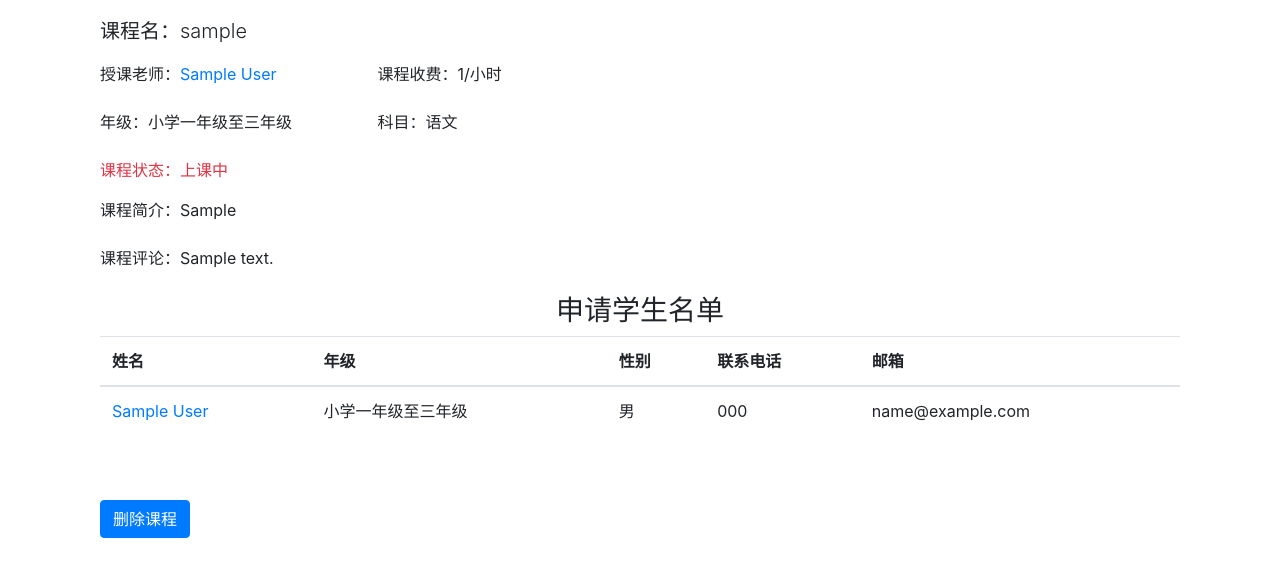
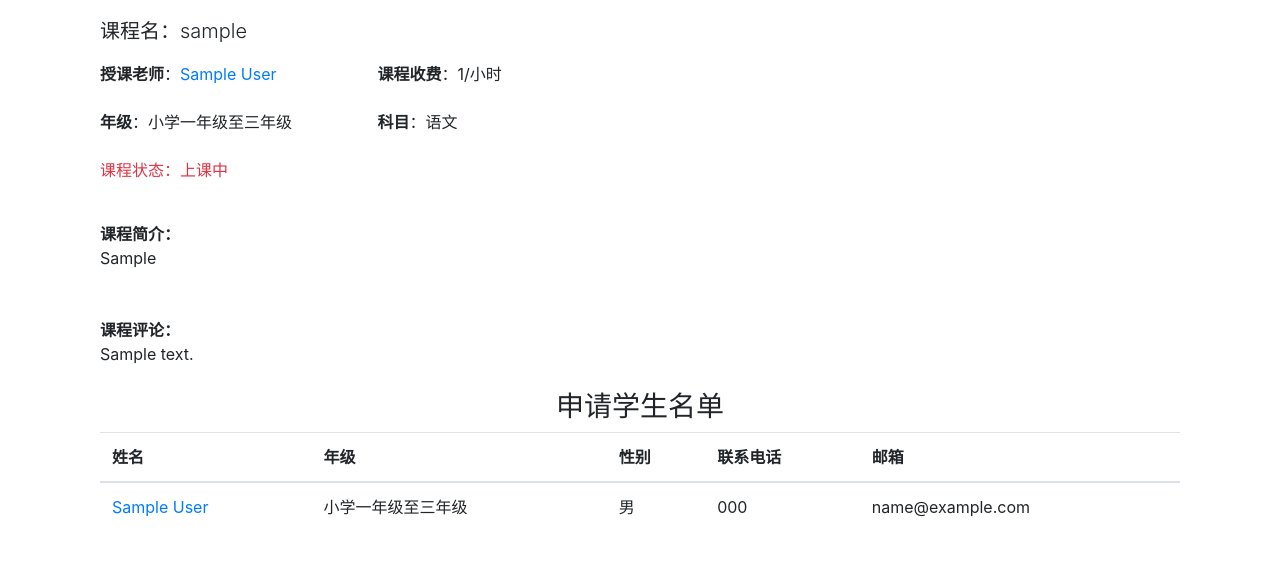
Before and after one commit to ctr-226/Group4, a Django app: page /course/detail_course/1/ in a window 1280 px wide. Shown: the part 66-646 px from the top of the page. Run offline with Django 3.2, Linux system fonts and the light colour scheme; a user stored in the database is signed in; tables that the repository leaves empty hold one stand-in row (values such as "Sample post"); some libraries are stand-ins or nearby versions.

Commit message:
detail.html小修改

```diff
--- a/Tutor_system_group4/Course/views.py
+++ b/Tutor_system_group4/Course/views.py
@@ -147,18 +147,6 @@ def delete_course(request, coursedetail_id):
         return HttpResponse("该课程已匹配完成，不可删除")
 
 
-# 课程的删除
-# 根据博客的教程，该功能还可以在安全性上进行一些改进
-@login_required(login_url='/user/login/')
-def delete_course(request, coursedetail_id):
-    course = CourseDetail.objects.get(id=coursedetail_id)
-    if course.state_match == 0:
-        course.delete()
-        return redirect('Course:manage_course')
-    else:
-        return HttpResponse("该课程已匹配完成，不可删除")
-
-
 # 课程管理
 # 学生和老师共同使用这个视图函数
 @login_required(login_url='/user/login/')
--- a/Tutor_system_group4/templates/Course/detail.html
+++ b/Tutor_system_group4/templates/Course/detail.html
@@ -9,20 +9,20 @@
     <div class="container mt-3 content">
 
         <div class="col-md-12">
-            <p class="lead">课程名：{{ course.nick_name }}</p>
+            <p class="lead"><b>课程名</b>：{{ course.nick_name }}</p>
             <div class="row">
                 <div class="col-md-3">
-                    授课老师：<a
+                    <b>授课老师</b>：<a
                         href="{% url 'User_Profile:teacher_profile_update' course.teacher.teacher_user_id %}">{{ course.teacher.name }}</a>
                 </div>
-                <div class="col-md-3">课程收费：{{ course.charge }}/小时</div>
+                <div class="col-md-3"><b>课程收费</b>：{{ course.charge }}/小时</div>
             </div>
             <br>
 
             <div class="row">
                 <!--使用.get_**_display方法显示**的CHOICE值-->
-                <div class="col-md-3">年级：{{ course.get_grade_course_display }}</div>
-                <div class="col-md-3">科目：{{ course.get_subject_display }}</div>
+                <div class="col-md-3"><b>年级</b>：{{ course.get_grade_course_display }}</div>
+                <div class="col-md-3"><b>科目</b>：{{ course.get_subject_display }}</div>
             </div>
             <br>
 
@@ -35,16 +35,22 @@
                     {% endif %}
                 </div>
             </div>
+            <br>
 
             <div class="row">
                 <div class="col-md-6">
-                    课程简介：{{ course.introduction }}
+                    <b>课程简介：</b>
+                    <br>
+                    {{ course.introduction }}
                 </div>
             </div>
-            <br>
+            <br><br>
+
             <div class="row">
                 <div class="col-md-6">
-                    课程评论：{{ course.comment }}
+                    <b>课程评论：</b>
+                    <br>
+                    {{ course.comment }}
                 </div>
             </div>
             <br>
```
Also changed, not shown: Tutor_system_group4/templates/base.html (+6 -5 lines).
